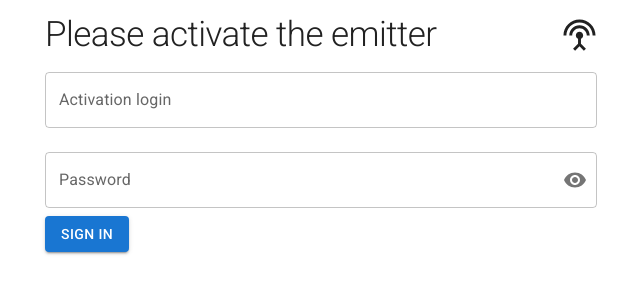
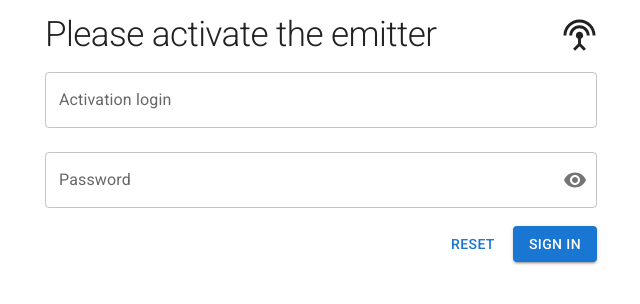
Before and after one commit to OleksandrDanylchenko/run-and-drive-emitter, a React (Vite) app: page /login in a window 1280 px wide. Shown: the top 304 px of the page, without its empty margins (319-959 px from the left). Built offline with nearby package versions, Linux system fonts and the light colour scheme.

Commit message:
feat: add form buttons

```diff
--- a/src/pages/Login/index.tsx
+++ b/src/pages/Login/index.tsx
@@ -14,7 +14,7 @@ import React, { FC, useState } from 'react';
 import { useForm } from 'react-hook-form';
 import * as yup from 'yup';
 
-import { FormWrapper, Title, TitleBlock } from './styles';
+import { Form, FormButtons, Title, TitleBlock } from './styles';
 
 interface LoginForm {
   login: string;
@@ -24,7 +24,10 @@ interface LoginForm {
 const loginFormSchema = yup
   .object({
     login: yup.string().length(6, 'Login should contain 6 characters').required(),
-    password: yup.string().required(),
+    password: yup
+      .string()
+      .min(8, 'Password should container at least 8 characters')
+      .required(),
   })
   .required();
 
@@ -32,6 +35,7 @@ const Login: FC = () => {
   const {
     register,
     handleSubmit,
+    reset,
     formState: { errors },
   } = useForm<LoginForm>({
     resolver: yupResolver(loginFormSchema),
@@ -51,8 +55,7 @@ const Login: FC = () => {
         </Typography>
         <SettingsInputAntennaIcon fontSize="large" />
       </Box>
-      <Box css={FormWrapper}>
-        <form>
+      <form css={Form}>
         <TextField
           label="Activation login"
           fullWidth
@@ -66,8 +69,9 @@ const Login: FC = () => {
           type={isShowPassword ? 'text' : 'password'}
           fullWidth
           margin="normal"
-            error={!!errors.login}
-            helperText={errors.login?.message}
+          error={!!errors.password}
+          helperText={errors.password?.message}
+          autoComplete="current-password"
           InputProps={{
             endAdornment: (
               <InputAdornment position="end">
@@ -82,11 +86,13 @@ const Login: FC = () => {
           }}
           {...register('password', { required: true })}
         />
+        <Box css={FormButtons}>
+          <Button onClick={() => reset()}>Reset</Button>
           <Button variant="contained" onClick={handleSubmit(onSubmit)}>
             Sign In
           </Button>
+        </Box>
       </form>
-      </Box>
     </Container>
   );
 };
--- a/src/pages/Login/styles.ts
+++ b/src/pages/Login/styles.ts
@@ -16,6 +16,11 @@ export const Title = css`
   font-size: ${pxToRem('35px')};
 `;
 
-export const FormWrapper = css`
+export const Form = css`
   ${flexbox({ direction: 'column' })}
 `;
+
+export const FormButtons = css`
+  ${flexbox({ alignItems: 'center', justifyContent: 'end', gap: pxToRem('8px') })};
+  padding-top: ${pxToRem('10px')};
+`;
```
Lines whose indentation alone changed are shown as unchanged.
